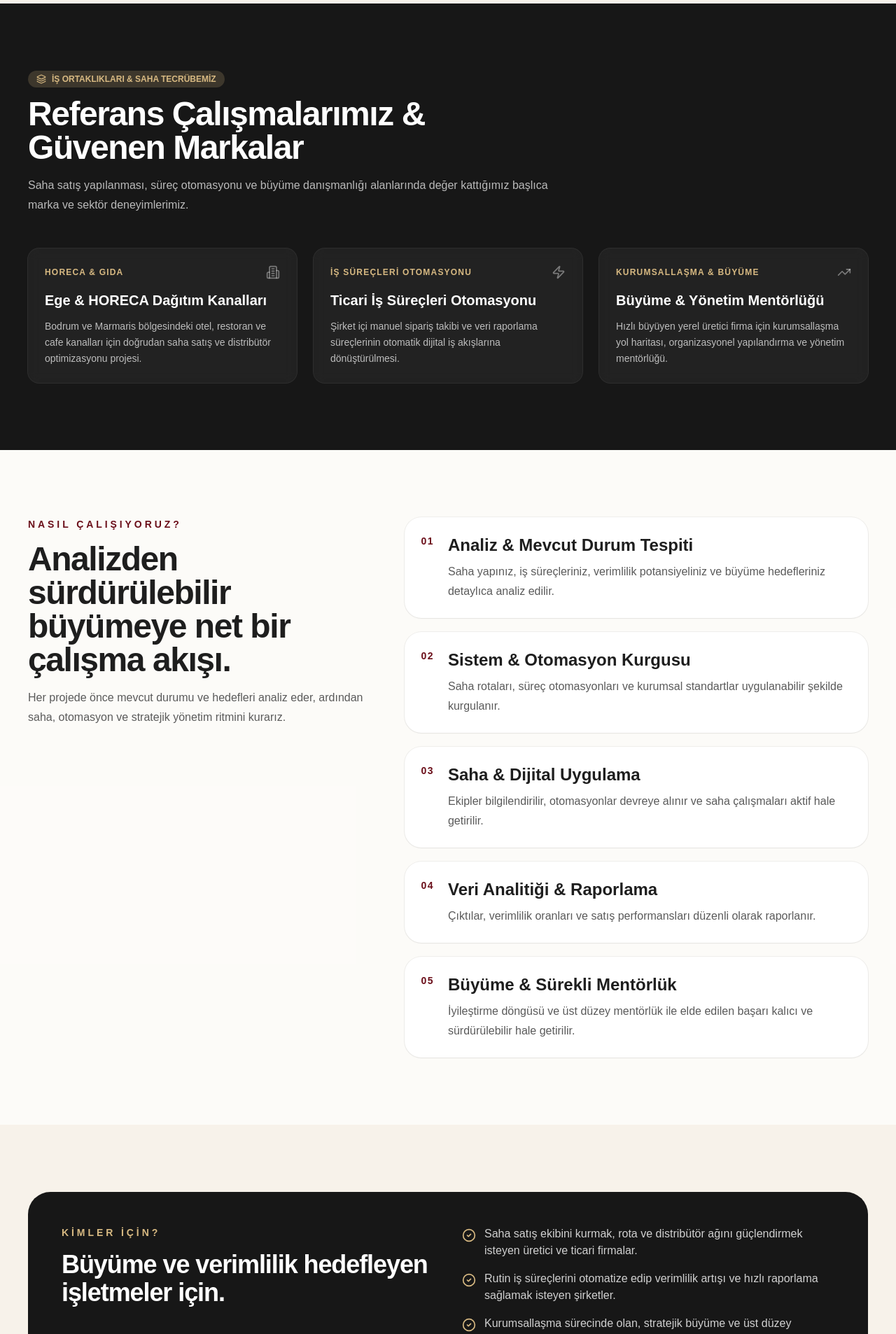
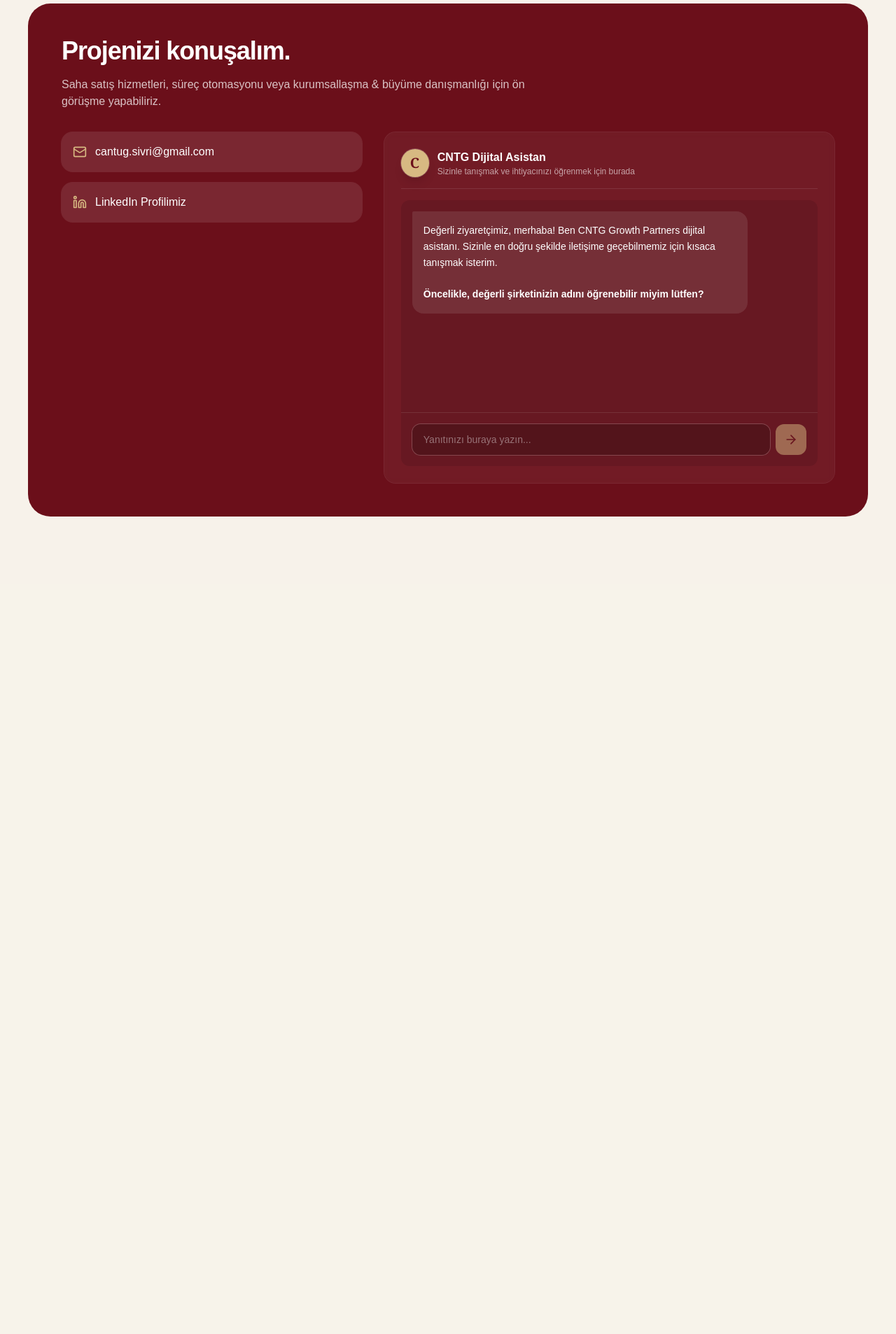
Before and after one commit to cantugsivri/cntg-site, a Next.js app: page / in a window 1280 px wide. Shown: the part 2180-4086 px from the top of the page at 70% size. After the commit the page ends 3014 px from the top, so only its background shows below. Built offline with nearby package versions, Linux system fonts and the light colour scheme.

Commit message:
remove references, process, and target audience sections

```diff
--- a/app/page.tsx
+++ b/app/page.tsx
@@ -271,134 +271,7 @@
         </div>
       </section>
 
-      {/* NEW SECTION: REFERANS ÇALIŞMALARIMIZ (MARKALAR) */}
-      <section id="references" className="bg-[#171717] text-white py-16 sm:py-24">
-        <div className="mx-auto max-w-7xl px-4 sm:px-6 lg:px-10 w-full">
-          <div className="max-w-3xl mb-12">
-            <div className="inline-flex items-center gap-2 rounded-full bg-[#D7B982]/20 px-3 py-1 text-xs font-semibold text-[#D7B982]">
-              <Layers className="h-3.5 w-3.5" /> İŞ ORTAKLIKLARI & SAHA TECRÜBEMİZ
-            </div>
-            <h2 className="mt-3 text-3xl font-semibold tracking-[-0.03em] sm:text-4xl md:text-5xl text-white">
-              Referans Çalışmalarımız & Güvenen Markalar
-            </h2>
-            <p className="mt-4 text-base leading-7 text-white/70">
-              Saha satış yapılanması, süreç otomasyonu ve büyüme danışmanlığı alanlarında değer kattığımız başlıca marka ve sektör deneyimlerimiz.
-            </p>
-          </div>
 
-          <div className="grid gap-6 sm:grid-cols-2 lg:grid-cols-3">
-            {/* Reference Card 1 */}
-            <div className="rounded-2xl bg-white/5 p-6 ring-1 ring-white/10 backdrop-blur transition hover:bg-white/10">
-              <div className="flex items-center justify-between mb-4">
-                <span className="text-xs font-bold tracking-widest text-[#D7B982] uppercase">HORECA & GIDA</span>
-                <Building2 className="h-5 w-5 text-white/40" />
-              </div>
-              <h3 className="text-xl font-bold text-white">Ege & HORECA Dağıtım Kanalları</h3>
-              <p className="mt-3 text-sm text-white/70 leading-relaxed">
-                Bodrum ve Marmaris bölgesindeki otel, restoran ve cafe kanalları için doğrudan saha satış ve distribütör optimizasyonu projesi.
-              </p>
-            </div>
-
-            {/* Reference Card 2 */}
-            <div className="rounded-2xl bg-white/5 p-6 ring-1 ring-white/10 backdrop-blur transition hover:bg-white/10">
-              <div className="flex items-center justify-between mb-4">
-                <span className="text-xs font-bold tracking-widest text-[#D7B982] uppercase">İŞ SÜREÇLERİ OTOMASYONU</span>
-                <Zap className="h-5 w-5 text-white/40" />
-              </div>
-              <h3 className="text-xl font-bold text-white">Ticari İş Süreçleri Otomasyonu</h3>
-              <p className="mt-3 text-sm text-white/70 leading-relaxed">
-                Şirket içi manuel sipariş takibi ve veri raporlama süreçlerinin otomatik dijital iş akışlarına dönüştürülmesi.
-              </p>
-            </div>
-
-            {/* Reference Card 3 */}
-            <div className="rounded-2xl bg-white/5 p-6 ring-1 ring-white/10 backdrop-blur transition hover:bg-white/10">
-              <div className="flex items-center justify-between mb-4">
-                <span className="text-xs font-bold tracking-widest text-[#D7B982] uppercase">KURUMSALLAŞMA & BÜYÜME</span>
-                <TrendingUp className="h-5 w-5 text-white/40" />
-              </div>
-              <h3 className="text-xl font-bold text-white">Büyüme & Yönetim Mentörlüğü</h3>
-              <p className="mt-3 text-sm text-white/70 leading-relaxed">
-                Hızlı büyüyen yerel üretici firma için kurumsallaşma yol haritası, organizasyonel yapılandırma ve yönetim mentörlüğü.
-              </p>
-            </div>
-          </div>
-        </div>
-      </section>
-
-      {/* PROCESS SECTION: NASIL ÇALIŞIYORUZ? */}
-      <section className="bg-white/70 py-14 sm:py-24">
-        <div className="mx-auto grid max-w-7xl gap-8 px-4 sm:gap-12 sm:px-6 lg:grid-cols-[0.85fr_1.15fr] lg:px-10">
-          <div>
-            <p className="text-xs font-semibold tracking-[0.22em] text-[#6B0F1A] sm:text-sm sm:tracking-[0.28em]">
-              NASIL ÇALIŞIYORUZ?
-            </p>
-            <h2 className="mt-3 text-3xl font-semibold tracking-[-0.03em] sm:mt-4 sm:text-4xl md:text-5xl">
-              Analizden sürdürülebilir büyümeye net bir çalışma akışı.
-            </h2>
-            <p className="mt-4 text-base leading-7 text-[#5A5A5A]">
-              Her projede önce mevcut durumu ve hedefleri analiz eder, ardından saha, otomasyon ve stratejik yönetim ritmini kurarız.
-            </p>
-          </div>
-          <div className="space-y-4 sm:space-y-5">
-            <Step
-              number="01"
-              title="Analiz & Mevcut Durum Tespiti"
-              text="Saha yapınız, iş süreçleriniz, verimlilik potansiyeliniz ve büyüme hedefleriniz detaylıca analiz edilir."
-            />
-            <Step
-              number="02"
-              title="Sistem & Otomasyon Kurgusu"
-              text="Saha rotaları, süreç otomasyonları ve kurumsal standartlar uygulanabilir şekilde kurgulanır."
-            />
-            <Step
-              number="03"
-              title="Saha & Dijital Uygulama"
-              text="Ekipler bilgilendirilir, otomasyonlar devreye alınır ve saha çalışmaları aktif hale getirilir."
-            />
-            <Step
-              number="04"
-              title="Veri Analitiği & Raporlama"
-              text="Çıktılar, verimlilik oranları ve satış performansları düzenli olarak raporlanır."
-            />
-            <Step
-              number="05"
-              title="Büyüme & Sürekli Mentörlük"
-              text="İyileştirme döngüsü ve üst düzey mentörlük ile elde edilen başarı kalıcı ve sürdürülebilir hale getirilir."
-            />
-          </div>
-        </div>
-      </section>
-
-      {/* TARGET AUDIENCE SECTION */}
-      <section className="mx-auto max-w-7xl px-4 py-16 sm:px-6 sm:py-24 lg:px-10">
-        <div className="rounded-3xl bg-[#171717] p-6 text-white sm:rounded-[2rem] sm:p-8 md:p-12">
-          <div className="grid gap-10 lg:grid-cols-2">
-            <div>
-              <p className="text-xs font-semibold tracking-[0.22em] text-[#D7B982] sm:text-sm sm:tracking-[0.28em]">
-                KİMLER İÇİN?
-              </p>
-              <h2 className="mt-3 text-3xl font-semibold tracking-[-0.03em] sm:mt-4 sm:text-4xl">
-                Büyüme ve verimlilik hedefleyen işletmeler için.
-              </h2>
-            </div>
-            <div className="space-y-4 text-white/80">
-              <p className="flex items-start gap-3">
-                <CheckCircle2 className="h-5 w-5 text-[#D7B982] shrink-0 mt-1" />
-                <span>Saha satış ekibini kurmak, rota ve distribütör ağını güçlendirmek isteyen üretici ve ticari firmalar.</span>
-              </p>
-              <p className="flex items-start gap-3">
-                <CheckCircle2 className="h-5 w-5 text-[#D7B982] shrink-0 mt-1" />
-                <span>Rutin iş süreçlerini otomatize edip verimlilik artışı ve hızlı raporlama sağlamak isteyen şirketler.</span>
-              </p>
-              <p className="flex items-start gap-3">
-                <CheckCircle2 className="h-5 w-5 text-[#D7B982] shrink-0 mt-1" />
-                <span>Kurumsallaşma sürecinde olan, stratejik büyüme ve üst düzey mentörlük desteği arayan işletmeler.</span>
-              </p>
-            </div>
-          </div>
-        </div>
-      </section>
 
       {/* CONTACT & CHATBOT SECTION */}
       <section id="contact" className="mx-auto max-w-7xl px-4 pb-16 sm:px-6 sm:pb-24 lg:px-10 w-full">
```
